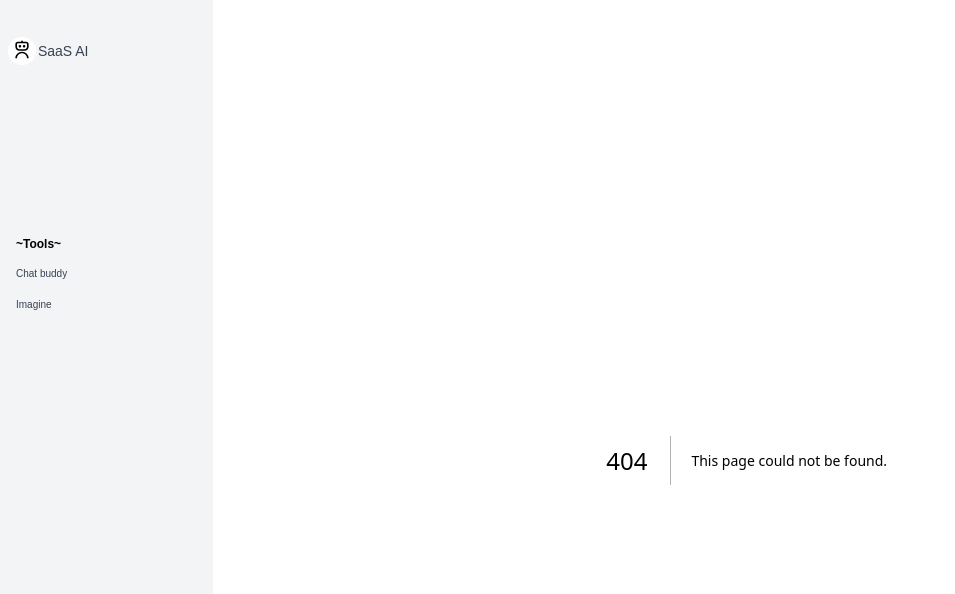
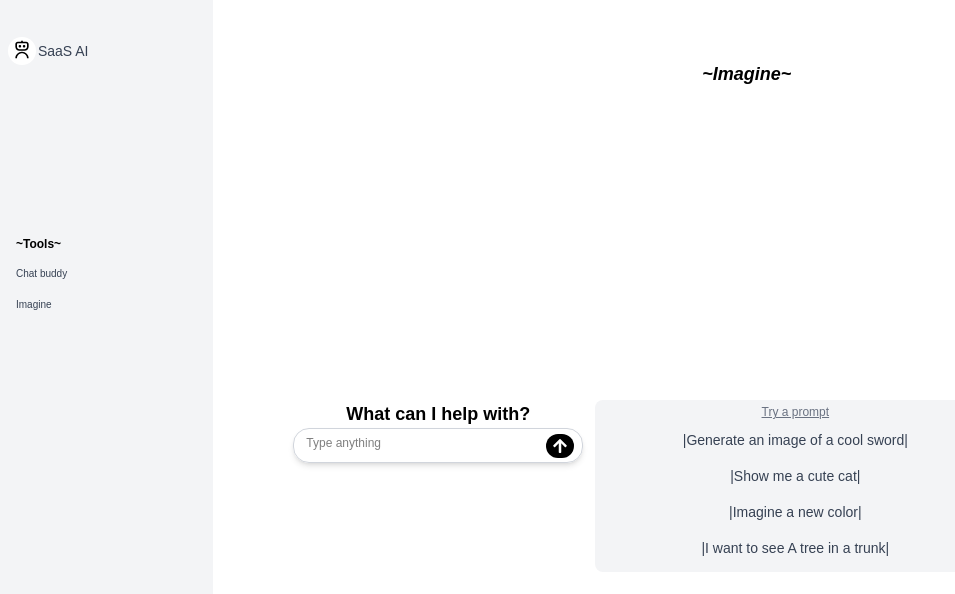
Before and after one commit to waleed-akram/saas-ai, a Next.js app in the folder week-7-9/: page /response-section/secondTool in a window 1280 px wide. Before the commit this address had no page. Shown: the top 594 px of the page, without its empty margins (0-955 px from the left). Built offline with nearby package versions, Linux system fonts and the light colour scheme.

Commit message:
applied logic for state persistance across prompt and suggested prompt section

```diff
--- a/week-7-9/app/(my-components)/prompt/input-section/page.tsx
+++ b/week-7-9/app/(my-components)/prompt/input-section/page.tsx
@@ -8,6 +8,7 @@ export default function InputSection({prompt,setPrompt}:{prompt:string,setPrompt
   const [rows, setRows] = useState<number>(1);
 
   useEffect(() => {
+    //promptresponse = true;
     if (prompt.length > 35) {
       setRows(2);
     }
@@ -23,18 +24,6 @@ export default function InputSection({prompt,setPrompt}:{prompt:string,setPrompt
   }, [prompt]);
 
   function handleChange(e) {
-    // if (inputfield.length > 39) {
-    //   setRows(2);
-    // }
-    // if (inputfield.length > 78) {
-    //   setRows(3);
-    // }
-    // if (inputfield.length > 117) {
-    //   setRows(4);
-    // }
-    // if (inputfield.length === 0) {
-    //   setRows(1);
-    // }
     setPrompt(e.target.value);
   }
 
@@ -42,8 +31,7 @@ export default function InputSection({prompt,setPrompt}:{prompt:string,setPrompt
     if (inputRef.current.value !== "") {
       const value = inputRef.current.value;
       setPrompt("");
-      alert(value);
-      //promptresponse = true;
+      alert(value)
     }
   }
 
--- a/week-7-9/app/(my-components)/prompt/page.tsx
+++ b/week-7-9/app/(my-components)/prompt/page.tsx
@@ -1,27 +1,46 @@
-"use client"
+"use client";
 
-import { useState } from "react";
+import { useState, useEffect } from "react";
 import InputSection from "./input-section/page";
 import SuggestedPrompts from "./suggested-prompts/page";
+import { usePathname } from "next/navigation";
 
-export default function Prompts({
-  promptVisibility,
-  selectedTool,
-}: {
-  promptVisibility: boolean;
-  selectedTool: number;
-}) {
-  const [prompt,setPrompt] = useState<string>("");
-  return (
-    <div className="ml-20">
-      {promptVisibility && (
+export default function Prompts() {
+  const pathname = usePathname();
+  console.log(pathname);
+  const [selectedTool, setSelectedTool] = useState<number>(0);
+  const [prompt, setPrompt] = useState<string>("");
+  useEffect(() => {
+    if (pathname === "/response-section/secondTool") {
+      setSelectedTool(2);
+    } else if (pathname === "/response-section/firstTool") {
+      setSelectedTool(1);
+    } else if (pathname === "/") {
+      setSelectedTool(0);
+    }
+  }, [pathname]);
+
+  if (selectedTool === 1 || selectedTool === 2) {
+    return (
+      <div className="ml-20">
         <div className="grid col-span-10 row-span-2">
           <div className="mx-auto h-auto flex flex-row gap-3">
-            <InputSection prompt={prompt} setPrompt={setPrompt}/>
-            <SuggestedPrompts selectedTool={selectedTool} setPrompt={setPrompt}/>
+            <InputSection prompt={prompt} setPrompt={setPrompt} />
+            <SuggestedPrompts
+              selectedTool={selectedTool}
+              setPrompt={setPrompt}
+            />
           </div>
         </div>
-      )}
-    </div>
-  );
+      </div>
+    );
+  } else if (selectedTool === 0) {
+    <div className="ml-20">
+      <div className="w-full no-wrap text-sm bg-gray-200 min-w-200 text-center p-5 rounded-md text-black">
+        Loading...
+      </div>
+    </div>;
+  } else {
+    return <div></div>;
+  }
 }
--- a/week-7-9/app/(my-components)/prompt/suggested-prompts/page.tsx
+++ b/week-7-9/app/(my-components)/prompt/suggested-prompts/page.tsx
@@ -1,6 +1,6 @@
 "use client";
 
-import { useState, Dispatch, SetStateAction } from "react";
+import { useState, Dispatch, SetStateAction, RefObject } from "react";
 import { FaArrowUp } from "react-icons/fa";
 
 export default function SuggestedPrompts({
--- a/week-7-9/app/(my-components)/content/secondTool/page.tsx
+++ b/week-7-9/app/(my-components)/response-section/secondTool/page.tsx
@@ -1,6 +1,6 @@
 export default function Mini() {
   return (
-    <div className="mx-auto mt-15">
+    <div className="mx-auto">
       <span className="text-lg font-bold italic">~Imagine~</span>
     </div>
   );
--- a/week-7-9/app/(my-components)/sidebar/page.tsx
+++ b/week-7-9/app/(my-components)/sidebar/page.tsx
@@ -1,42 +1,13 @@
 "use client";
 
-import { Dispatch, SetStateAction, useEffect } from "react";
+import { useEffect } from "react";
 import Link from "next/link";
 import { RiRobot3Line } from "react-icons/ri";
 
-export default function SideBar({
-  setPromptVisibility,setSelectedTool
-}: {
-  setSelectedTool:Dispatch<SetStateAction<number>>,
-  setPromptVisibility: Dispatch<SetStateAction<boolean>>;
-}) {
+export default function SideBar() {
   useEffect(() => {
     window.addEventListener("resize", () => console.log(window.innerWidth));
   }, []);
-
-  function handleNavClick(n){
-    if(n==="home"){
-      setSelectedTool(0)
-      togglePromptFalse()
-    } else if(n==="word"){
-      setSelectedTool(1);
-      togglePrompt()
-    } else if(n==="image"){
-      setSelectedTool(2);
-      togglePrompt()
-    }
-  }
-
-  function togglePrompt() {
-    setTimeout(() => {
-      setPromptVisibility(true);
-    }, 250);
-  }
-  function togglePromptFalse() {
-    setTimeout(() => {
-      setPromptVisibility(false);
-    }, 100);
-  }
 
   return (
     <div className="grid col-span-2 row-span-4 w-full h-full  min-w-40 pl-2 bg-gray-100">
@@ -44,16 +15,16 @@ export default function SideBar({
         <div className=" inline bg-white py-1.5 px-1 rounded-full mr-0.5">
           <RiRobot3Line className="inline -mr-1 mb-1" size={20} />{" "}
         </div>
-        <Link href="/" className="text-gray-700 " onClick={e=>handleNavClick("home")}>
+        <Link href="/" className="text-gray-700 ">
           SaaS AI
         </Link>
       </div>
       <div className="flex flex-col gap-1 px-1 -mt-50">
         <span className="text-xs font-bold p-1 ">~Tools~</span>
-        <Link href="/content/firstTool" className="btn" onClick={e=>handleNavClick("word")}>
+        <Link href="/response-section/firstTool" className="btn">
           Chat buddy
         </Link>
-        <Link href="/content/secondTool" className="btn" onClick={e=>handleNavClick("image")}>
+        <Link href="/response-section/secondTool" className="btn">
           Imagine
         </Link>
       </div>
--- a/week-7-9/app/layout.tsx
+++ b/week-7-9/app/layout.tsx
@@ -1,6 +1,3 @@
-"use client"
-
-import {useState} from 'react'
 import { Geist, Geist_Mono } from "next/font/google";
 import "./globals.css";
 import SideBar from "./(my-components)/sidebar/page";
@@ -16,25 +13,21 @@ const geistMono = Geist_Mono({
   subsets: ["latin"],
 });
 
-// export const metadata = {
-//   title: "Create Next App",
-//   description: "Generated by create next app",
-// };
+export const metadata = {
+  title: "Create Next App",
+  description: "Generated by create next app",
+};
 
 export default function RootLayout({ children }) {
-  const [promptVisibility,setPromptVisibility]  = useState<boolean>(false);
-  const [selectedTool,setSelectedTool] = useState<number>(0);
   return (
     <html lang="en">
       <body
         className={`${geistSans.variable} ${geistMono.variable} antialiased `}
       >
         <div className="grid grid-cols-12 grid-rows-4 w-full h-full">
-          <SideBar setPromptVisibility={setPromptVisibility} setSelectedTool={setSelectedTool}/>
-          <div className="grid col-span-10 row-span-2 pt-15">
-            {children}
-          </div>
-          <Prompts promptVisibility={promptVisibility} selectedTool={selectedTool} />
+          <SideBar/>
+          <div className="grid col-span-10 row-span-2 pt-15">{children}</div>
+          <Prompts/>
         </div>
       </body>
     </html>
```
Also changed, not shown: week-7-9/app/(my-components)/response-section/firstTool/page.tsx (renamed from week-7-9/app/(my-components)/content/firstTool/page.tsx), week-7-9/app/(my-components)/response-section/thirdTool/page.tsx (renamed from week-7-9/app/(my-components)/content/thirdTool/page.tsx).
